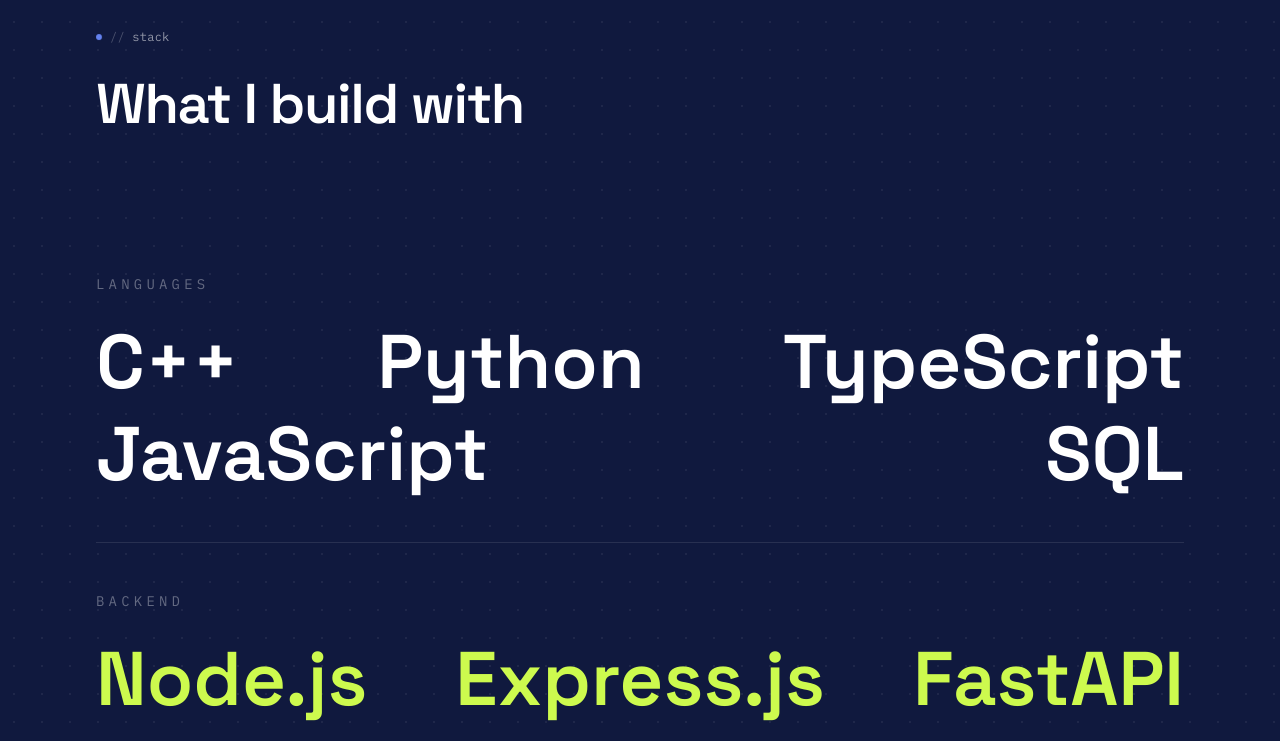
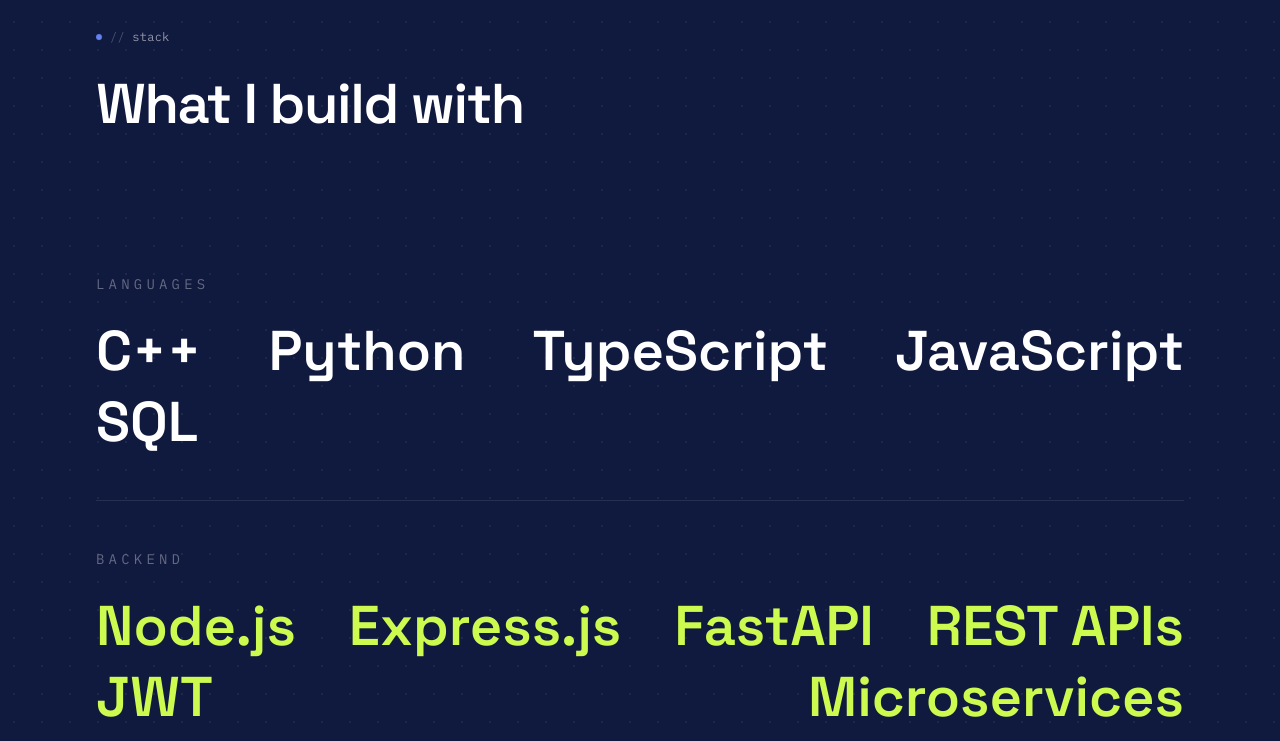
Before and after one commit to Chiiraag11/Portfolio, a Next.js app: page / in a window 1280 px wide. Shown: the part 2916-3657 px from the top of the page. Built offline with nearby package versions, Linux system fonts and the light colour scheme.

Commit message:
Merge remote

```diff
--- a/src/components/sections/Skills.tsx
+++ b/src/components/sections/Skills.tsx
@@ -27,7 +27,7 @@ export default function Skills() {
               <h3 className="font-mono text-xs sm:text-sm tracking-[0.3em] uppercase text-white/35 mb-5 sm:mb-7">
                 {group.category}
               </h3>
-              <p className="font-display font-semibold leading-[1.05] text-[clamp(2.2rem,6vw,4.75rem)] flex flex-wrap justify-between gap-x-8 sm:gap-x-10 gap-y-3">
+              <p className="font-display font-semibold leading-[1.05] text-[clamp(1.8rem,4.5vw,3.5rem)] flex flex-wrap justify-between gap-x-8 sm:gap-x-10 gap-y-3">
                 {group.items.map((item) => (
                   <span
                     key={item}
```
